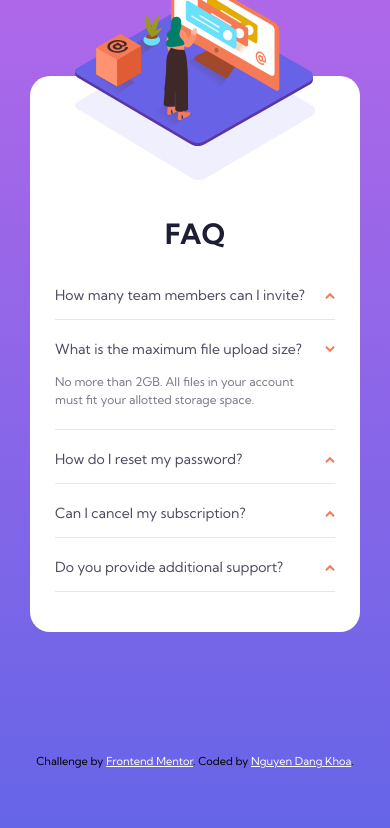
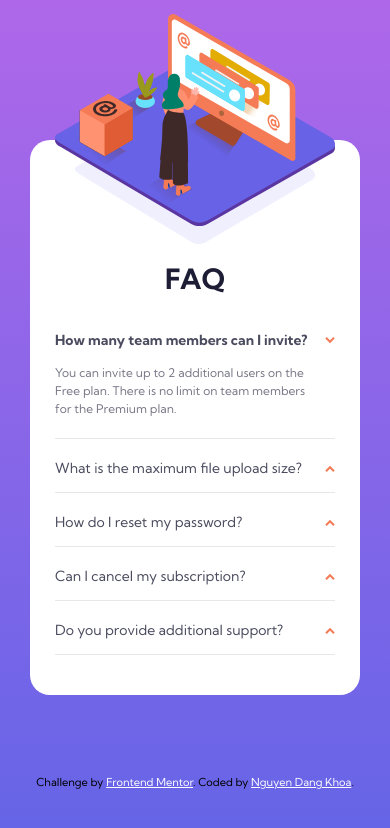
Before and after one commit to dangkhoa1195/faq-accordion-card, a plain HTML site: page index.html in a window 390 px wide. Both pictures are taken after a click on the picture 330 px from the left and 363 px from the top of the page. Drawn offline with Linux system fonts and the light colour scheme.

Commit message:
update html & css for mobile design

```diff
--- a/css/style.scss
+++ b/css/style.scss
@@ -1,6 +1,10 @@
 @import url('https://fonts.googleapis.com/css2?family=Kumbh+Sans:wght@400;700&display=swap');
 @import './variables';
-
+@mixin min-width {
+  @media screen and (min-width: 425px) {
+    @content;
+  }
+}
 html {
   font-family: 'Kumbh Sans', sans-serif;
   font-size: 62.5%;
@@ -11,6 +15,7 @@ body {
   min-height: 100vh;
   place-items: center;
   padding: 1.5rem;
+  padding-top: 10rem;
 }
 .icon {
   cursor: pointer;
@@ -23,17 +28,23 @@ body {
 .hide {
   display: none;
 }
+.font-weight-700 {
+  font-weight: $fw-bold;
+}
 .card {
   background-color: #fff;
   border-radius: 2rem;
   min-width: 33rem;
   padding: 0 2.5rem 2rem 2.5rem;
+
   &__image {
-    position: relative;
-    & picture {
-      position: absolute;
-      transform: translate(2rem, -25rem);
-      width: 23.8rem;
+    margin-bottom: 3.5rem;
+    &-pattern {
+      display: flex;
+      justify-content: center;
+    }
+    &-illustration {
+      margin-top: -23rem;
     }
   }
 
@@ -71,10 +82,3 @@ body {
     max-width: 25rem;
   }
 }
-.background-pattern {
-  background-image: url('../images/bg-pattern-mobile.svg');
-  background-repeat: no-repeat;
-  background-position: top center;
-  width: 100%;
-  height: 14rem;
-}
--- a/index.html
+++ b/index.html
@@ -30,7 +30,16 @@
     <main id="main">
       <div class="card">
         <div class="card__image">
-          <div class="background-pattern"></div>
+          <div class="card__image-pattern">
+            <picture>
+              <source
+                media="(min-width: 425px)"
+                srcset="./images/bg-pattern-desktop.svg"
+              />
+              <img src="./images/bg-pattern-mobile.svg" />
+            </picture>
+          </div>
+          <div class="card__image-illustration">
             <picture>
               <source
                 media="(min-width: 425px)"
@@ -38,6 +47,7 @@
               />
               <img src="./images/illustration-woman-online-mobile.svg" />
             </picture>
+          </div>
         </div>
         <div class="card__content">
           <h1 class="card__title">FAQ</h1>
--- a/js/script.js
+++ b/js/script.js
@@ -3,13 +3,17 @@ const questionsElement = document.querySelectorAll('.card__question');
 
 iconsElement.forEach(icon =>
   icon.addEventListener('click', event => {
-    event.target.classList.toggle('close');
-    event.target.parentNode.nextElementSibling.classList.toggle('hide');
+    const currentIcon = event.target;
+    currentIcon.classList.toggle('close');
+    currentIcon.parentNode.nextElementSibling.classList.toggle('hide');
+    currentIcon.previousElementSibling.classList.toggle('font-weight-700');
   })
 );
 questionsElement.forEach(icon =>
   icon.addEventListener('click', event => {
-    event.target.nextElementSibling.classList.toggle('close');
-    event.target.parentNode.nextElementSibling.classList.toggle('hide');
+    const currentQuestion = event.target;
+    currentQuestion.nextElementSibling.classList.toggle('close');
+    currentQuestion.parentNode.nextElementSibling.classList.toggle('hide');
+    currentQuestion.classList.toggle('font-weight-700');
   })
 );
```
Also changed, not shown: css/style.css, 1 other file. Lines whose indentation alone changed are shown as unchanged.
